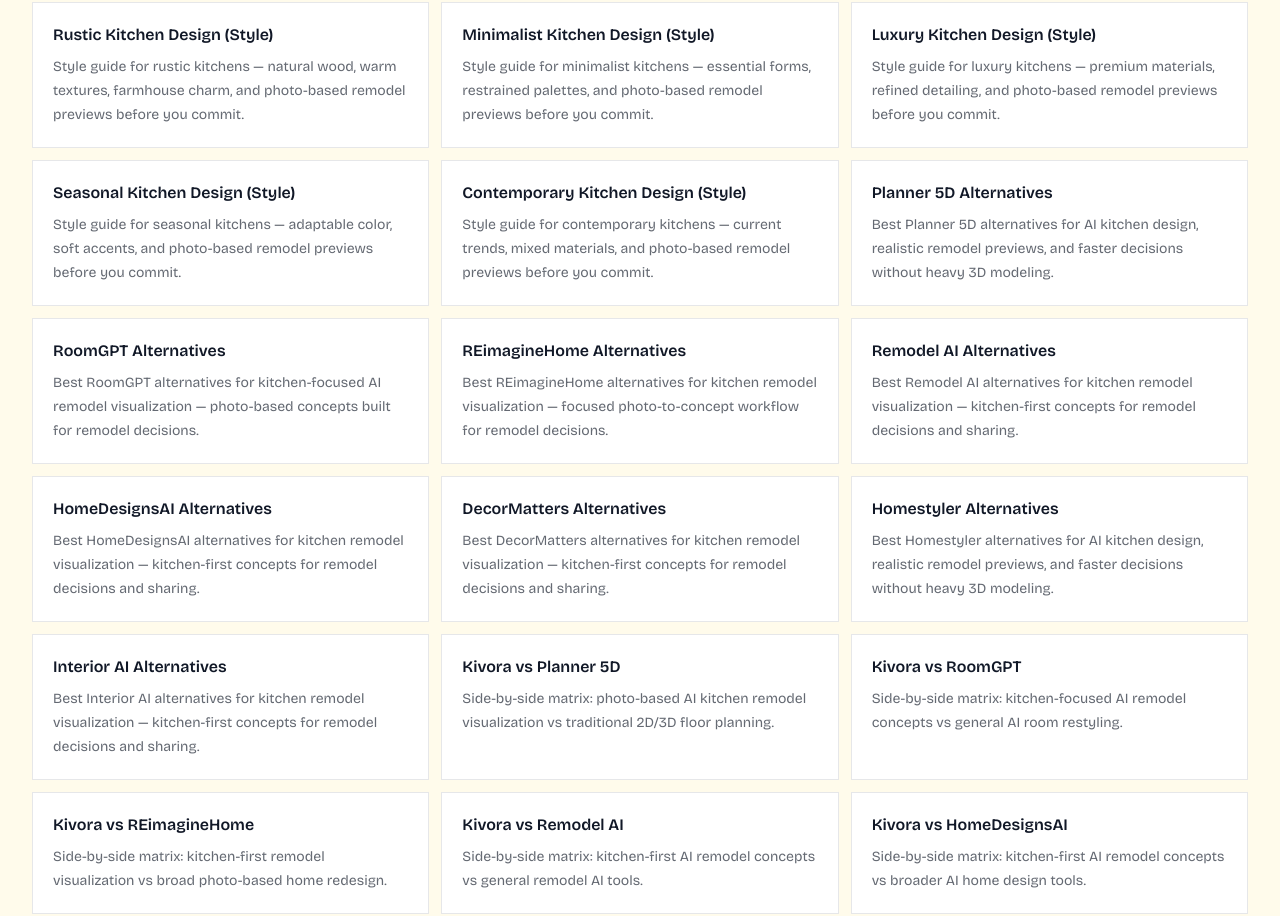
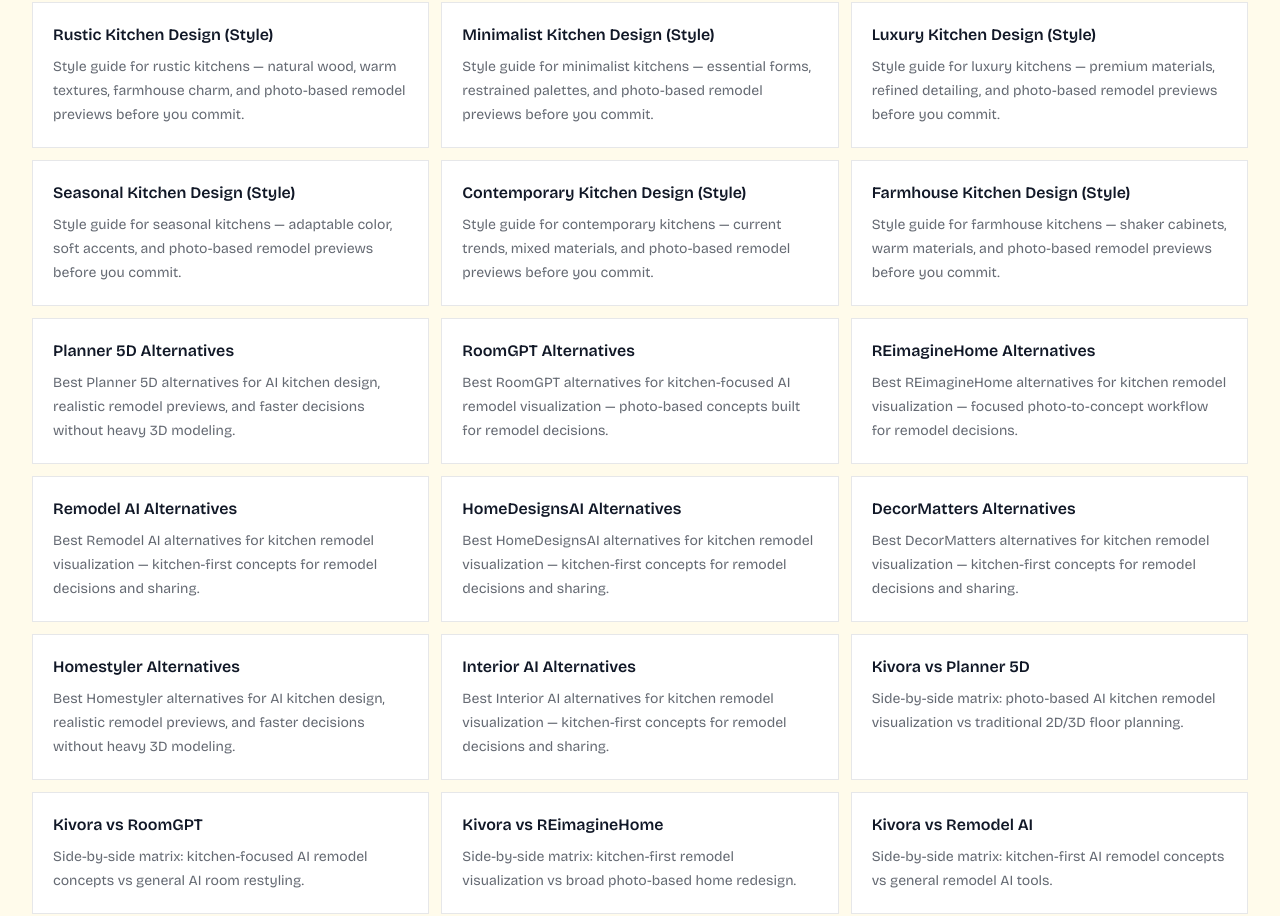
Before and after one commit to KarlGusta/kivora-next, a Next.js app: page /resources in a window 1280 px wide. Shown: the part 2061-2977 px from the top of the page. Built offline with nearby package versions, Linux system fonts and the light colour scheme.

Commit message:
List Farmhouse Kitchen Design on Resources cluster pages

```diff
--- a/app/resources/page.jsx
+++ b/app/resources/page.jsx
@@ -185,6 +185,12 @@ const clusterPages = [
     label: "Contemporary Kitchen Design (Style)",
     description:
       "Style guide for contemporary kitchens — current trends, mixed materials, and photo-based remodel previews before you commit.",
+  },
+  {
+    href: "/farmhouse-kitchen-design",
+    label: "Farmhouse Kitchen Design (Style)",
+    description:
+      "Style guide for farmhouse kitchens — shaker cabinets, warm materials, and photo-based remodel previews before you commit.",
   },
   {
     href: "/planner-5d-alternatives",
```
